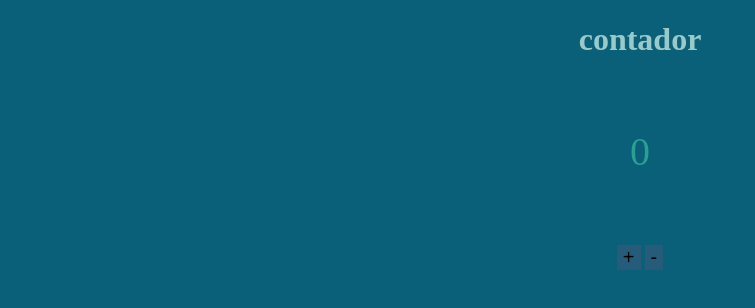
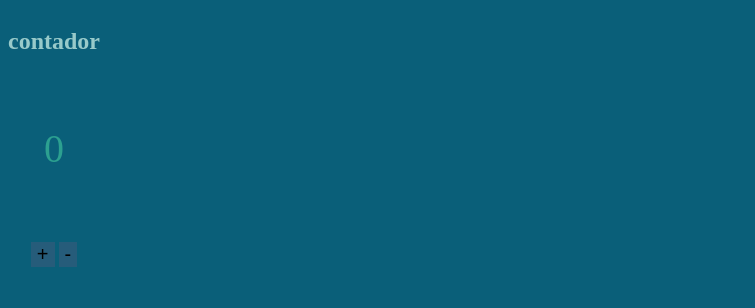
Before and after one commit to Luisa-unser-kaufmann/contador, a plain HTML site: page index.html in a window 1280 px wide. Shown: the whole page, without its empty margins (0-755 px from the left). Drawn offline with Linux system fonts and the light colour scheme.

Commit message:
Update index.html

```diff
--- a/index.html
+++ b/index.html
@@ -28,12 +28,19 @@
             background-color: rgb(19, 45, 59);
 
                 }
+                .container{
+                    display: flex;
+                }
     </style>
 </head>
 <body>
+
+    <section class="container">
+        <div>
     <h1>contador</h1>
     <p>0</p>
-    <button onclick="mais()">+</button>
+    <button onclick="mais()">+
+    </button>
     <button onclick="menos()">-</button>
     <script>
           var numero= 0
@@ -51,5 +58,7 @@
             const p = document.querySelector("p").innerText=numero;
         }
     </script>
+    </div>
+</section>
 </body>
 </html>
```
